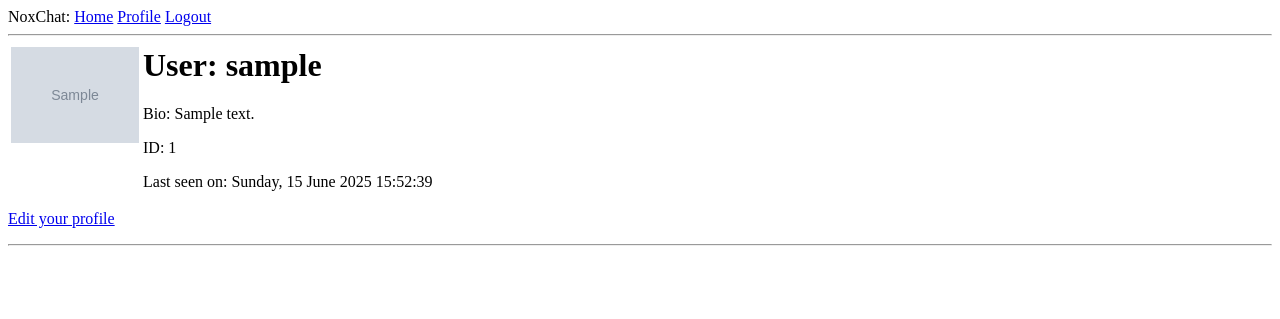
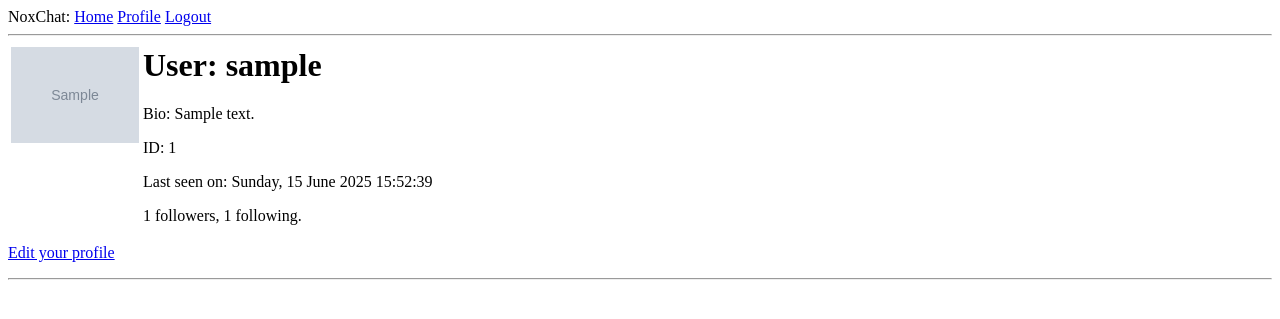
Before and after one commit to Stelour/FlaskMessenger-NoxChat-, a Flask app: page /user/1 in a window 1280 px wide. Shown: the top 319 px of the page. Run offline with Flask 3, Linux system fonts and the light colour scheme; a user stored in the database is signed in; tables that the repository leaves empty hold one stand-in row (values such as "Sample post"); grey boxes marked "Sample" are stand-in pictures; some libraries are stand-ins or nearby versions.

Commit message:
added follow to user

```diff
--- a/app/forms.py
+++ b/app/forms.py
@@ -57,3 +57,6 @@ class EditProfileForm(FlaskForm):
             profile = db.session.scalar(sa.select(Profile).where(Profile.public_id == public_id.data))
             if profile is not None:
                 raise ValidationError('This Public ID is already in use.')
+
+class EmptyForm(FlaskForm):
+    submit = SubmitField('Submit')
--- a/app/models.py
+++ b/app/models.py
@@ -6,6 +6,15 @@ import sqlalchemy as sa
 import sqlalchemy.orm as so
 from app import db
 from app import login
+
+followers = sa.Table(
+    'followers',
+    db.metadata,
+    sa.Column('follower_id', sa.Integer, sa.ForeignKey('user.id'),
+              primary_key=True),
+    sa.Column('followed_id', sa.Integer, sa.ForeignKey('user.id'),
+              primary_key=True)
+)
 
 class User(UserMixin, db.Model):
     id: so.Mapped[int] = so.mapped_column(primary_key=True)
@@ -24,6 +33,38 @@ class User(UserMixin, db.Model):
     def __repr__(self):
         return '<User {}>'.format(self.username)
 
+    following: so.WriteOnlyMapped['User'] = so.relationship(
+        secondary=followers, primaryjoin=(followers.c.follower_id == id),
+        secondaryjoin=(followers.c.followed_id == id),
+        back_populates='followers')
+
+    followers: so.WriteOnlyMapped['User'] = so.relationship(
+        secondary=followers, primaryjoin=(followers.c.followed_id == id),
+        secondaryjoin=(followers.c.follower_id == id),
+        back_populates='following')
+
+    def follow(self, user):
+        if not self.is_following(user):
+            self.following.add(user)
+
+    def unfollow(self, user):
+        if self.is_following(user):
+            self.following.remove(user)
+
+    def is_following(self, user):
+        query = self.following.select().where(User.id == user.id)
+        return db.session.scalar(query) is not None
+
+    def followers_count(self):
+        query = sa.select(sa.func.count()).select_from(
+            self.followers.select().subquery())
+        return db.session.scalar(query)
+
+    def following_count(self):
+        query = sa.select(sa.func.count()).select_from(
+            self.following.select().subquery())
+        return db.session.scalar(query)
+
 class Profile(db.Model):
     id: so.Mapped[int] = so.mapped_column(primary_key=True)
     user_id: so.Mapped[int] = so.mapped_column(sa.ForeignKey("user.id"), unique=True)
--- a/app/routes.py
+++ b/app/routes.py
@@ -13,6 +13,7 @@ from app.forms import RegistrationForm
 from datetime import datetime, timezone
 from app.forms import EditProfileForm
 from app.avatar_utils import save_avatar, rename_avatar_directory, clear_old_avatars
+from app.forms import EmptyForm
 
 @app.route('/')
 @app.route('/index')
@@ -78,7 +79,8 @@ def user(public_id):
     user = db.first_or_404(
         sa.select(User).join(Profile).where(Profile.public_id == public_id)
     )
-    return render_template('user.html', user=user)
+    form = EmptyForm()
+    return render_template('user.html', user=user, form=form)
 
 @app.before_request
 def before_request():
@@ -89,7 +91,10 @@ def before_request():
 @app.route('/edit_profile', methods=['GET', 'POST'])
 @login_required
 def edit_profile():
-    form = EditProfileForm(original_username=current_user.username, original_public_id=current_user.profile.public_id)
+    form = EditProfileForm(
+        original_username=current_user.username,
+        original_public_id=current_user.profile.public_id
+        )
     if form.validate_on_submit():
         new_public_id = form.public_id.data.lower()
         old_public_id = current_user.profile.public_id
@@ -116,3 +121,43 @@ def edit_profile():
         form.public_id.data = current_user.profile.public_id
 
     return render_template('edit_profile.html', title='Edit Profile', form=form)
+
+@app.route('/follow/<public_id>', methods=['POST'])
+@login_required
+def follow(public_id):
+    form = EmptyForm()
+    if form.validate_on_submit():
+        user = db.session.scalar(
+            sa.select(User).join(Profile).where(Profile.public_id == public_id)
+        )
+        if user is None:
+            flash(f'User {public_id} not found.')
+            return redirect(url_for('index'))
+        if user == current_user:
+            flash('You cannot follow yourself!')
+            return redirect(url_for('user', public_id=user.profile.public_id))
+        current_user.follow(user)
+        db.session.commit()
+        flash(f'You are following {public_id}!')
+        return redirect(url_for('user', public_id=user.profile.public_id))
+    return redirect(url_for('index'))
+
+@app.route('/unfollow/<public_id>', methods=['POST'])
+@login_required
+def unfollow(public_id):
+    form = EmptyForm()
+    if form.validate_on_submit():
+        user = db.session.scalar(
+            sa.select(User).join(Profile).where(Profile.public_id == public_id)
+        )
+        if user is None:
+            flash(f'User {public_id} not found.')
+            return redirect(url_for('index'))
+        if user == current_user:
+            flash('You cannot unfollow yourself!')
+            return redirect(url_for('user', public_id=user.profile.public_id))
+        current_user.unfollow(user)
+        db.session.commit()
+        flash(f'You are not following {public_id}.')
+        return redirect(url_for('user', public_id=user.profile.public_id))
+    return redirect(url_for('index'))
--- a/app/templates/user.html
+++ b/app/templates/user.html
@@ -20,6 +20,24 @@
                 {% if user.profile.last_seen %}
                     <p>Last seen on: {{ user.profile.last_seen.strftime('%A, %d %B %Y %H:%M:%S') }}</p>
                 {% endif %}
+
+                <p>{{ user.followers_count() }} followers, {{ user.following_count() }} following.</p>
+                {% if user == current_user %}
+                {% elif not current_user.is_following(user) %}
+                <p>
+                    <form action="{{ url_for('follow', public_id=user.profile.public_id) }}" method="post">
+                        {{ form.hidden_tag() }}
+                        {{ form.submit(value='Follow') }}
+                    </form>
+                </p>
+                {% else %}
+                <p>
+                    <form action="{{ url_for('unfollow', public_id=user.profile.public_id) }}" method="post">
+                        {{ form.hidden_tag() }}
+                        {{ form.submit(value='Unfollow') }}
+                    </form>
+                </p>
+                {% endif %}
             </td>
         </tr>
     </table>
```
